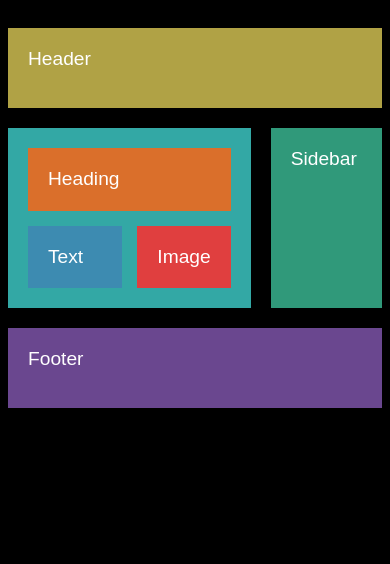
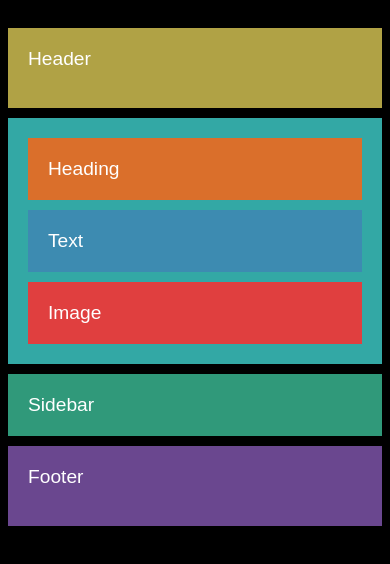
Before and after one commit to apassiondev/grid101, a website: page public/index.html in a window 390 px wide. Drawn offline with Linux system fonts and the light colour scheme.

Commit message:
Adding break points for responsive layout

```diff
--- a/public/src/css/main.css
+++ b/public/src/css/main.css
@@ -4,6 +4,28 @@ body{
     padding-top: 20px;
 }
 /* Grid Rules */
+.grid-1{
+    display: grid;
+    width: 100%;
+    margin: 0 auto;
+
+    grid-template-columns: 1fr;
+    grid-template-rows: 80px auto auto 80px;
+    grid-gap: 10px;
+
+    grid-template-areas:
+            "header"
+            "main"
+            "sidebar"
+            "footer";
+}
+.grid-1 div{
+    color: #ffffff;
+    font-size: 1.2rem;
+    padding: 20px;
+}
+
+@media only screen and (min-width: 500px){
     .grid-1{
         display: grid;
         width: 100%;
@@ -17,7 +39,7 @@ body{
         grid-template-columns: repeat(3, 1fr);
         /*grid-template-rows: auto auto auto;*/
         /*grid-template-rows: repeat(3, 100px);*/
-    grid-template-rows: 80px 180px 80px;
+        grid-template-rows: 80px auto 80px;
 
         grid-template-areas:
                 "header header header"
@@ -28,9 +50,9 @@ body{
         grid-gap: 20px;
     }
     .grid-1 div{
-    color: #ffffff;
-    font-size: 1.2rem;
+        font-size: 20px;
         padding: 20px;
+    }
 }
 /* Items */
 .item-1 {
@@ -41,18 +63,39 @@ body{
     /*grid-row: 1 / span 2;*/
     grid-area: header;
 }
-.item-2 {
+
+/* Nested grid of item-2 */
+.item-2{
     background: #33a8a5;
     grid-area: main;
 
     display: grid;
 
-    grid-template-columns: repeat(3, 1fr);
-    grid-template-rows: 1fr;
+    grid-template-columns: 100%;
+    word-wrap: break-word;
+    grid-template-rows: auto;
+    grid-gap: 10px;
+
     grid-template-areas:
-            "heading heading heading"
-            "text text image";
-    grid-gap: 15px;
+            "heading"
+            "article"
+            "photo";
+
+}
+
+@media only screen and (min-width: 600px){
+    .item-2 {
+        grid-area: main;
+
+        display: grid;
+
+        grid-template-columns: repeat(2, 1fr);
+        grid-template-rows: auto auto;
+        grid-template-areas:
+                "heading heading"
+                "article photo";
+        grid-gap: 10px;
+    }
 }
 .item-5{
     background-color: #da6f2b;
@@ -60,11 +103,11 @@ body{
 }
 .item-6{
     background-color: #e03f3f;
-    grid-area: text;
+    grid-area: article;
 }
 .item-7{
     background-color: #e059d6;
-    grid-area: image;
+    grid-area: photo;
 }
 .item-3 {
     background: #30997a;
```
Lines whose indentation alone changed are shown as unchanged.
